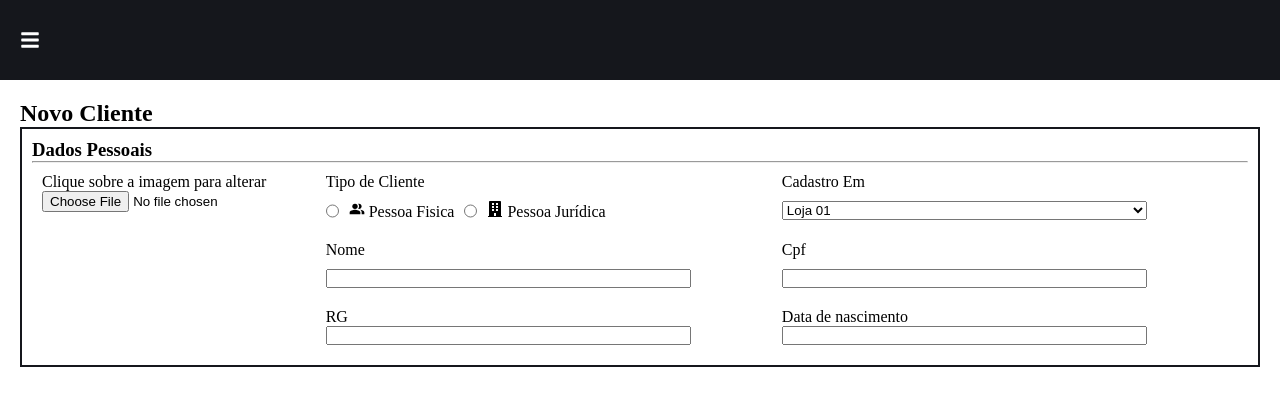
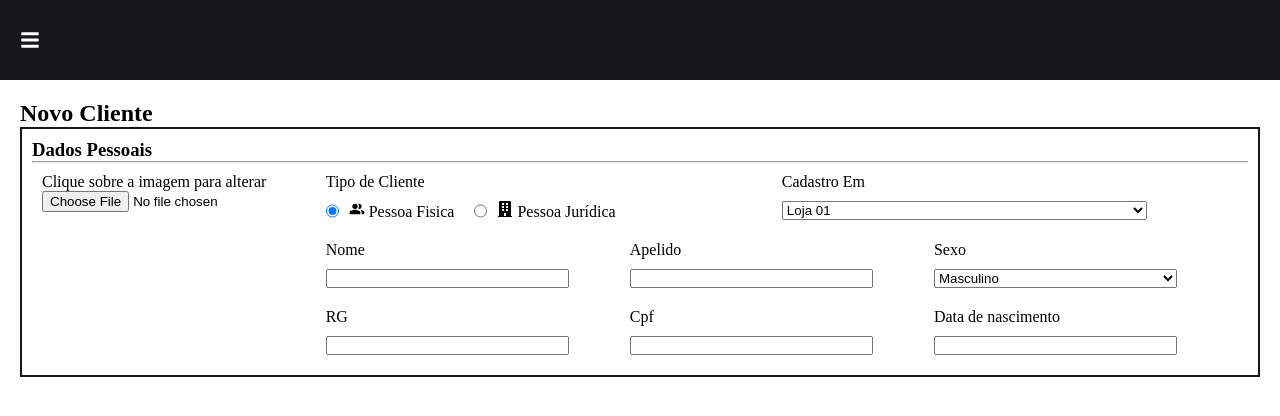
Before and after one commit to slicedcheese1/OticaCrud, a React (Vite) app: page /Clientes in a window 1280 px wide. Shown: the top 416 px of the page. Built offline with nearby package versions, Linux system fonts and the light colour scheme.

Commit message:
formulario de dados pessoais dinamico sem css

```diff
--- a/src/Componentes/ClienteRegistro/DadosPessoaisClienteRegistro.css
+++ b/src/Componentes/ClienteRegistro/DadosPessoaisClienteRegistro.css
@@ -54,7 +54,7 @@
 
 .gp2{
     display: grid;
-    grid-template-columns: 1fr 1fr;
+    grid-template-columns: 1fr 1fr 1fr;
 }
 
 .gp2-1{
@@ -69,7 +69,7 @@
 
 .gp3{
     display: grid;
-    grid-template-columns: 1fr 1fr;
+    grid-template-columns: 1fr 1fr 1fr;
     width: 100%;
 }
 
@@ -80,3 +80,13 @@
 .gp3-2{
     width: 80%;
 }
+
+.gp3-3{
+    width: 80%;
+}
+
+.gp4{
+    display: grid;
+    grid-template-columns: 1fr 1fr;
+    width: 100%;
+}
--- a/src/Componentes/ClienteRegistro/DadosPessoaisClienteRegistro.jsx
+++ b/src/Componentes/ClienteRegistro/DadosPessoaisClienteRegistro.jsx
@@ -2,7 +2,16 @@ import './DadosPessoaisClienteRegistro.css'
 import { MdPeopleAlt } from "react-icons/md";
 import { FaBuilding } from "react-icons/fa";
 
+import { useState } from 'react';
+
+
 function DadosPessoaisClienteRegistro() {
+  const [tipoCliente, setTipoCliente] = useState('pessoa-fisica'); // Initial state
+
+  const handleTipoClienteChange = (event) => {
+    setTipoCliente(event.target.value);
+  };
+
   return (
     <>
 
@@ -17,16 +26,31 @@ function DadosPessoaisClienteRegistro() {
           <input type="file" name="myfile" id="myfile" />
         </div>
 
-          <div className="gp1-box">
-              <div className="gp1">
+        <div className="gp1-box" >
+            <div className="gp1" >
               <div className="column-flex-box gap1">
                 <label>Tipo de Cliente</label>
-                  <div className="gp1-1 row-flex-box gap1">
-                  <input type="radio" name="tipo_de_pessoa" id="pessoa-fisica" />
+                <div className="gp1-1 row-flex-box gap2">
+                  <div className='gap1 row-flex-box'>
+                    <input
+                    type="radio"
+                    name="tipo_de_pessoa"
+                    id="pessoa-fisica"
+                    value="pessoa-fisica"
+                    checked={tipoCliente === 'pessoa-fisica'} // Set checked state
+                    onChange={handleTipoClienteChange} />
                     <label for="pessoa-fisica"><MdPeopleAlt/> Pessoa Fisica</label>
+                  </div>
 
-                  <input type="radio" name="tipo_de_pessoa" id="pessoa-juridica"  />
-                  <label for="pessoa-fisica"><FaBuilding/> Pessoa Jurídica</label>
+                  <div className='gap1 row-flex-box'>
+                    <input type="radio"
+                    name="tipo_de_pessoa"
+                    id="pessoa-juridica"
+                    value="pessoa-juridica"
+                    checked={tipoCliente === 'pessoa-juridica'} // Set checked state
+                    onChange={handleTipoClienteChange}  />
+                    <label for="pessoa-juridica"><FaBuilding/> Pessoa Jurídica</label>
+                  </div>
                 </div>
               </div>
 
@@ -47,29 +71,71 @@ function DadosPessoaisClienteRegistro() {
               </div>
             </div>
 
+            {tipoCliente === 'pessoa-fisica' && (
               <div className="gp2">
                 <div className='gp2-1 column-flex-box'>
-                  <label>Nome</label>
-                  <input type="text" />
+                  <label for="nome">Nome</label>
+                  <input type="text" name='nome' />
                 </div>
 
                 <div className='gp2-2 column-flex-box'>
-                  <label>Cpf</label>
-                  <input type="text" />
+                  <label for="apelido" >Apelido</label>
+                  <input type="text" name='apelido' />
+                </div>
+
+                <div className='gp2-2 column-flex-box'>
+                  <label for="cpf">Sexo</label>
+                  <select name="sexo" id="sexo">
+                    <option value="Masculino">Masculino</option>
+                    <option value="Feminino">Femino</option>
+                    <option value="Outros">Outros</option>
+                  </select>
+
                 </div>
               </div>
+            )}
 
+            {tipoCliente === 'pessoa-fisica' && (
               <div className="gp3">
-                <div className='gp3-1 column-flex-box'>
+                <div className='gp3-1 column-flex-box gap1'>
                   <label>RG</label>
                   <input type="text" />
                 </div>
 
-                <div className='gp3-2 column-flex-box'>
+                <div className='gp3-2 column-flex-box gap1'>
+                  <label for="cpf" >Cpf</label>
+                  <input type="text" name='cpf' />
+                </div>
+
+                <div className='gp3-3 column-flex-box gap1'>
                   <label>Data de nascimento</label>
                   <input type="text" />
                 </div>
               </div>
+            )}
+
+            {tipoCliente === 'pessoa-juridica' && (
+              <div className="gp4">
+                <div className='gp3-1 column-flex-box gap1'>
+                  <label>Razão Social</label>
+                  <input type="text" name='RazãoSocial' />
+                </div>
+
+                <div className='gp3-2 column-flex-box gap1'>
+                  <label for="NomeFantasia" >Nome Fantasia</label>
+                  <input type="text" name='NomeFantasia' />
+                </div>
+              </div>
+            )}
+
+            {tipoCliente === 'pessoa-juridica' && (
+              <div className="gp3">
+                <div className='gp3-1 column-flex-box gap1'>
+                  <label for='CNPJ'>CNPJ</label>
+                  <input type="text" name='CNPJ' />
+                </div>
+              </div>
+            )}
         </div>
 
       </form>
--- a/src/Menu/SidebarData.jsx
+++ b/src/Menu/SidebarData.jsx
@@ -6,7 +6,7 @@ import * as RiIcons from 'react-icons/ri';
  export const SidebarData = [
   {
     title: 'Clientes',
-    path: '/Overview',
+    path: '/clientes',
     icon: <IoIcons.IoMdHelpCircle  />,
     iconClosed: <RiIcons.RiArrowDownSFill />,
     iconOpened: <RiIcons.RiArrowUpSFill />,
@@ -14,7 +14,7 @@ import * as RiIcons from 'react-icons/ri';
   },
   {
     title: 'Produtos',
-    path: '/reports',
+    path: '/produtos',
     icon: <IoIcons.IoMdHelpCircle  />,
     iconClosed: <RiIcons.RiArrowDownSFill />,
     iconOpened: <RiIcons.RiArrowUpSFill />,
```
Lines whose indentation alone changed are shown as unchanged.
